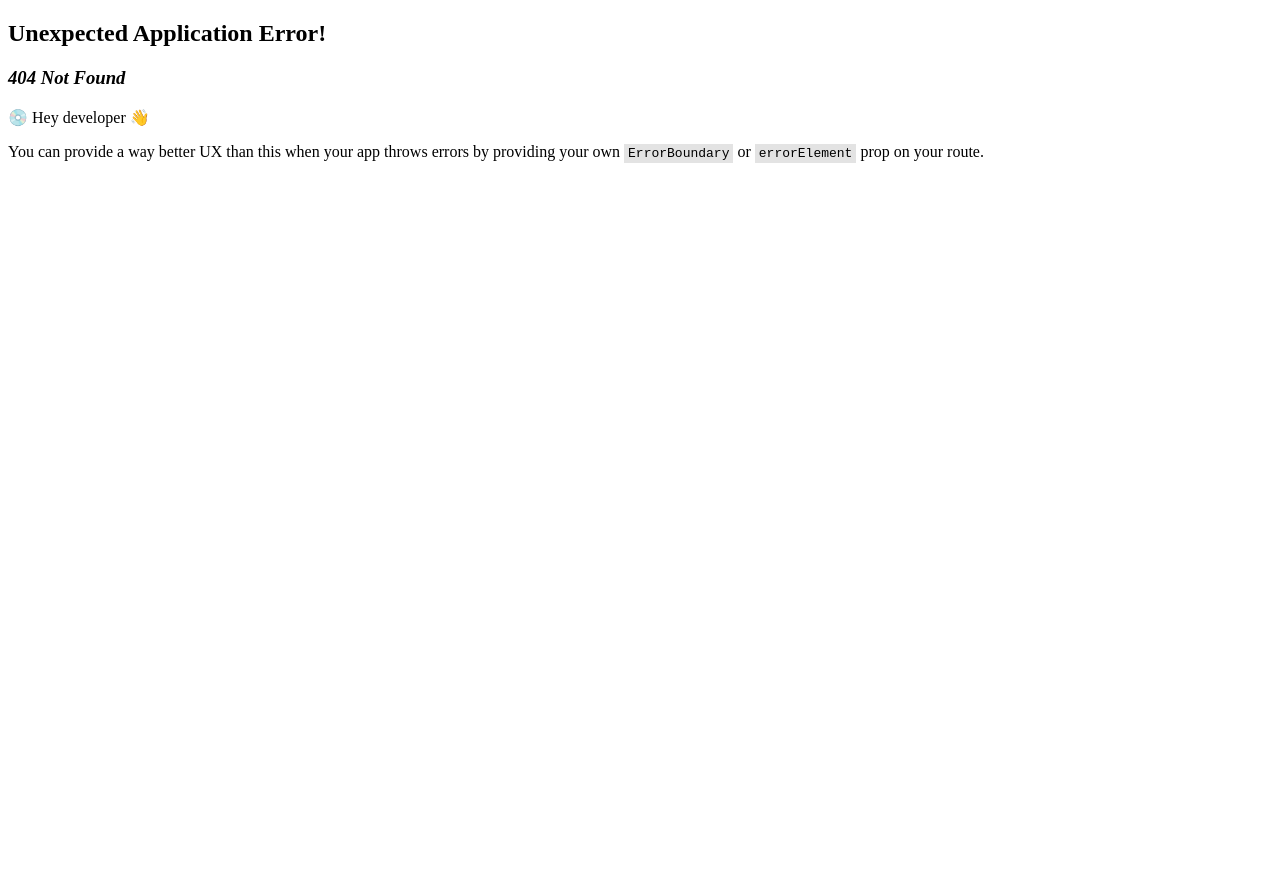
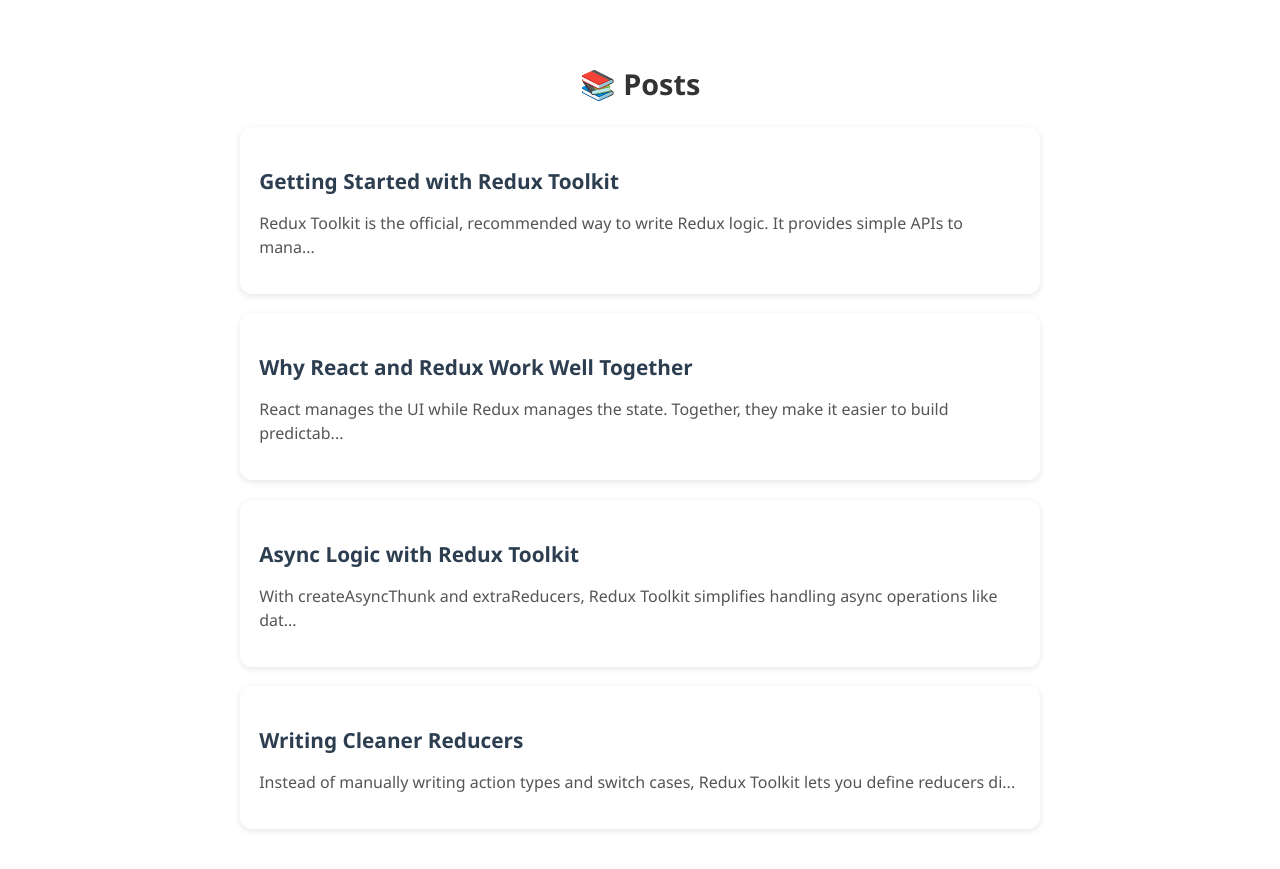
Before and after one commit to aloshvp/redux-toolkit, a React (Vite) app: page /posts in a window 1280 px wide. Before the commit this address had no page. Before the commit the page ends 800 px from the top, so only its background shows below. Built offline with nearby package versions, Linux system fonts and the light colour scheme.

Commit message:
post list

```diff
--- a/src/App.css
+++ b/src/App.css
@@ -92,4 +92,45 @@
 .input-field:focus {
     border-color: #007bff;
     box-shadow: 0 0 6px rgba(0, 123, 255, 0.4);
+}.post-section {
+    padding: 2rem;
+    max-width: 800px;
+    margin: 0 auto;
+    font-family: "Segoe UI", Roboto, sans-serif;
 }
+
+.section-title {
+    font-size: 1.8rem;
+    margin-bottom: 1.5rem;
+    text-align: center;
+    color: #333;
+}
+
+.post-grid {
+    display: grid;
+    gap: 1.2rem;
+}
+
+.post-card {
+    background: #fff;
+    padding: 1.2rem;
+    border-radius: 12px;
+    box-shadow: 0 2px 6px rgba(0, 0, 0, 0.1);
+    transition: transform 0.2s, box-shadow 0.2s;
+}
+
+.post-card:hover {
+    transform: translateY(-4px);
+    box-shadow: 0 6px 14px rgba(0, 0, 0, 0.15);
+}
+
+.post-title {
+    font-size: 1.3rem;
+    margin-bottom: 0.6rem;
+    color: #2c3e50;
+}
+
+.post-content {
+    color: #555;
+    line-height: 1.5;
+}
--- a/src/features/post/PostList.jsx
+++ b/src/features/post/PostList.jsx
@@ -1,23 +1,22 @@
-import React from 'react'
-import { useSelector } from 'react-redux'
+import { useSelector } from 'react-redux';
+import { selectAllPosts } from './postSlice';
 
 const PostList = () => {
-
-    const posts = useSelector(state => state.posts)
+    const posts = useSelector(selectAllPosts);
 
     const renderedPosts = posts.map(post => (
-        <article key={post.id}>
-            <h3>{post.title}</h3>
-            <p>{post.content.substring(0, 100)}</p>
+        <article className="post-card" key={post.id}>
+            <h3 className="post-title">{post.title}</h3>
+            <p className="post-content">{post.content.substring(0, 100)}...</p>
         </article>
-    ))
+    ));
 
     return (
-        <section>
-            <h2>Posts</h2>
-            {renderedPosts}
+        <section className="post-section">
+            <h2 className="section-title">📚 Posts</h2>
+            <div className="post-grid">{renderedPosts}</div>
         </section>
-    )
-}
+    );
+};
 
-export default PostList
+export default PostList;
--- a/src/features/post/postSlice.js
+++ b/src/features/post/postSlice.js
@@ -1,8 +1,26 @@
 import { createSlice } from "@reduxjs/toolkit";
 
 const initialState = [
-    { id: "1", title: "Learning Redux ToolKit", content: "State management ..........." },
-    { id: "2", title: "Lorem ", content: "Lorem ipsum ......" }
+    {
+        id: "1",
+        title: "Getting Started with Redux Toolkit",
+        content: "Redux Toolkit is the official, recommended way to write Redux logic. It provides simple APIs to manage global state, reduces boilerplate, and makes your code easier to maintain."
+    },
+    {
+        id: "2",
+        title: "Why React and Redux Work Well Together",
+        content: "React manages the UI while Redux manages the state. Together, they make it easier to build predictable, testable, and scalable applications with clear separation of concerns."
+    },
+    {
+        id: "3",
+        title: "Async Logic with Redux Toolkit",
+        content: "With createAsyncThunk and extraReducers, Redux Toolkit simplifies handling async operations like data fetching, loading states, and error handling."
+    },
+    {
+        id: "4",
+        title: "Writing Cleaner Reducers",
+        content: "Instead of manually writing action types and switch cases, Redux Toolkit lets you define reducers directly inside createSlice, making your code shorter and easier to understand."
+    }
 ]
 
 const postsSlice = createSlice({
@@ -11,4 +29,6 @@ const postsSlice = createSlice({
     reducers: {}
 })
 
+export const selectAllPosts = (state) => state.posts;
+
 export default postsSlice.reducer;
```
Also changed, not shown: src/App.jsx (+5 -4 lines).
